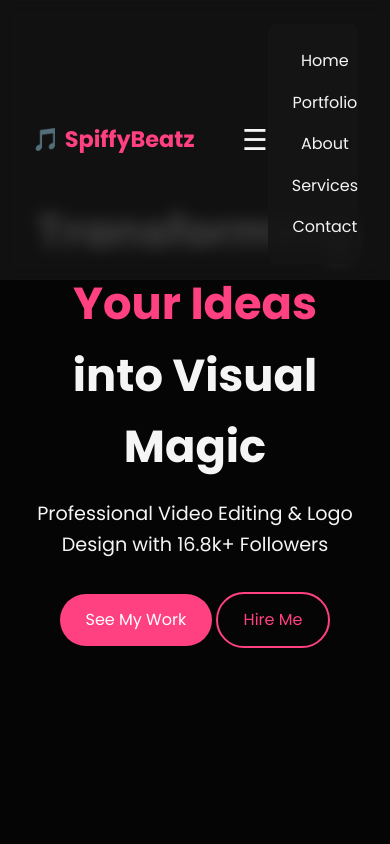
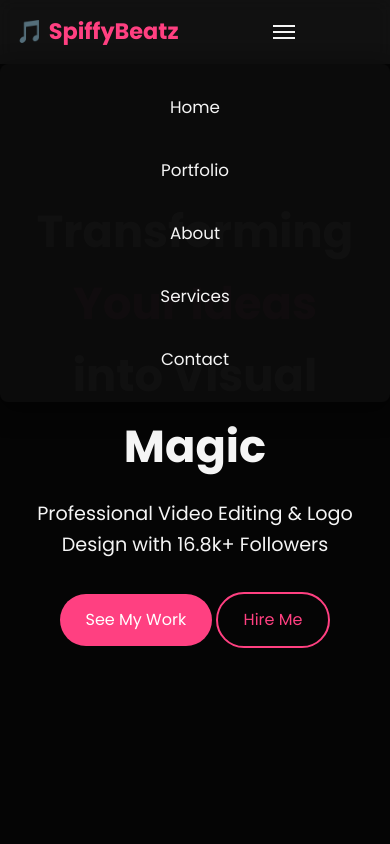
Before and after one commit to Abhishekjeyakumar/videoediting-portfolio, a plain HTML site: page index.html in a window 390 px wide. Both pictures are taken after a click on the link "Home". Shown: the top 844 px of the page. Drawn offline with Linux system fonts and the light colour scheme.

Commit message:
Update HTML, CSS, and JS files

```diff
--- a/index.html
+++ b/index.html
@@ -13,9 +13,16 @@
   <!-- HEADER -->
   <header class="navbar">
   <div class="logo">🎵 SpiffyBeatz</div>
-  <button class="menu-toggle" aria-label="Toggle navigation">☰</button>
+
+  <!-- Hamburger (3 bars) -->
+  <button class="menu-toggle" aria-controls="primary-navigation" aria-expanded="false" aria-label="Toggle navigation">
+    <span class="bar"></span>
+    <span class="bar"></span>
+    <span class="bar"></span>
+  </button>
+
   <nav>
-    <ul>
+    <ul id="primary-navigation" class="nav-list">
       <li><a href="#home">Home</a></li>
       <li><a href="#portfolio">Portfolio</a></li>
       <li><a href="#about">About</a></li>
@@ -24,6 +31,7 @@
     </ul>
   </nav>
 </header>
+
 
 
   <!-- HERO -->
--- a/script.js
+++ b/script.js
@@ -20,3 +20,63 @@ const navMenu = document.querySelector('nav ul');
 toggleButton.addEventListener('click', () => {
   navMenu.classList.toggle('show');
 });
+document.addEventListener('DOMContentLoaded', () => {
+  // --- Smooth scroll for nav links ---
+  document.querySelectorAll('.navbar a[href^="#"]').forEach(link => {
+    link.addEventListener('click', function (e) {
+      e.preventDefault();
+      const target = document.querySelector(this.getAttribute('href'));
+      if (!target) return;
+      target.scrollIntoView({ behavior: 'smooth' });
+
+      // If on small screen, close the mobile menu after clicking a link
+      if (window.innerWidth <= 767) {
+        navList.classList.remove('show');
+        toggleButton.classList.remove('open');
+        toggleButton.setAttribute('aria-expanded', 'false');
+      }
+    });
+  });
+
+  // --- Contact form placeholder functionality ---
+  const contactForm = document.getElementById('contact-form');
+  if (contactForm) {
+    contactForm.addEventListener('submit', e => {
+      e.preventDefault();
+      alert('Thank you for reaching out! I’ll get back to you soon.');
+      contactForm.reset();
+    });
+  }
+
+  // --- Hamburger toggle behavior ---
+  const toggleButton = document.querySelector('.menu-toggle');
+  const navList = document.getElementById('primary-navigation');
+
+  if (toggleButton && navList) {
+    toggleButton.addEventListener('click', (e) => {
+      const isExpanded = toggleButton.getAttribute('aria-expanded') === 'true';
+      toggleButton.setAttribute('aria-expanded', String(!isExpanded));
+      toggleButton.classList.toggle('open');
+      navList.classList.toggle('show');
+    });
+
+    // Close when clicking outside the navbar (mobile)
+    document.addEventListener('click', (e) => {
+      if (window.innerWidth > 767) return; // only on mobile
+      if (!e.target.closest('.navbar')) {
+        navList.classList.remove('show');
+        toggleButton.classList.remove('open');
+        toggleButton.setAttribute('aria-expanded', 'false');
+      }
+    });
+
+    // Close on ESC key
+    document.addEventListener('keydown', (e) => {
+      if (e.key === 'Escape') {
+        navList.classList.remove('show');
+        toggleButton.classList.remove('open');
+        toggleButton.setAttribute('aria-expanded', 'false');
+      }
+    });
+  }
+});
--- a/style.css
+++ b/style.css
@@ -178,3 +178,94 @@ footer {
     margin: 0.5rem 0;
   }
 }
+/* hamburger button (hidden on desktop) */
+.menu-toggle {
+  display: none;
+  background: transparent;
+  border: none;
+  cursor: pointer;
+  padding: 8px;
+  margin-left: 1rem;
+  z-index: 1100;
+}
+
+/* 3 bar lines */
+.menu-toggle .bar {
+  display: block;
+  width: 22px;
+  height: 2px;
+  margin: 4px 0;
+  background: #f5f5f5;
+  transition: transform .25s ease, opacity .25s ease;
+}
+
+/* accessible text fallback (not visible) */
+.sr-only {
+  position: absolute !important;
+  width: 1px; height: 1px;
+  padding: 0; margin: -1px;
+  overflow: hidden; clip: rect(0 0 0 0);
+  white-space: nowrap; border: 0;
+}
+
+/* mobile styles */
+@media (max-width: 767px) {
+  /* show hamburger */
+  .menu-toggle {
+    display: block;
+  }
+
+  /* nav list starts hidden */
+  .nav-list {
+    display: none;                 /* hidden by default */
+    flex-direction: column;
+    gap: 0;
+    align-items: center;
+    width: 100%;
+    margin: 0;
+    padding: 12px 0;
+    background: rgba(12,12,12,0.98);
+    position: absolute;
+    top: 64px;                      /* adjust to header height */
+    left: 0;
+    z-index: 1050;
+    border-bottom-left-radius: 8px;
+    border-bottom-right-radius: 8px;
+    box-shadow: 0 8px 24px rgba(0,0,0,0.5);
+  }
+
+  /* when visible */
+  .nav-list.show {
+    display: flex;
+  }
+
+  /* list items on mobile */
+  .nav-list li {
+    width: 100%;
+    text-align: center;
+    margin: 8px 0;
+  }
+  .nav-list li a {
+    display: block;
+    padding: 10px 16px;
+    width: 100%;
+    font-size: 1.05rem;
+  }
+
+  /* animate hamburger -> x when open */
+  .menu-toggle.open .bar:nth-child(1) {
+    transform: translateY(6px) rotate(45deg);
+  }
+  .menu-toggle.open .bar:nth-child(2) {
+    opacity: 0;
+  }
+  .menu-toggle.open .bar:nth-child(3) {
+    transform: translateY(-6px) rotate(-45deg);
+  }
+
+  /* ensure the header stays compact on mobile */
+  .navbar {
+    align-items: center;
+    padding: 0.8rem 1rem;
+  }
+}
```
